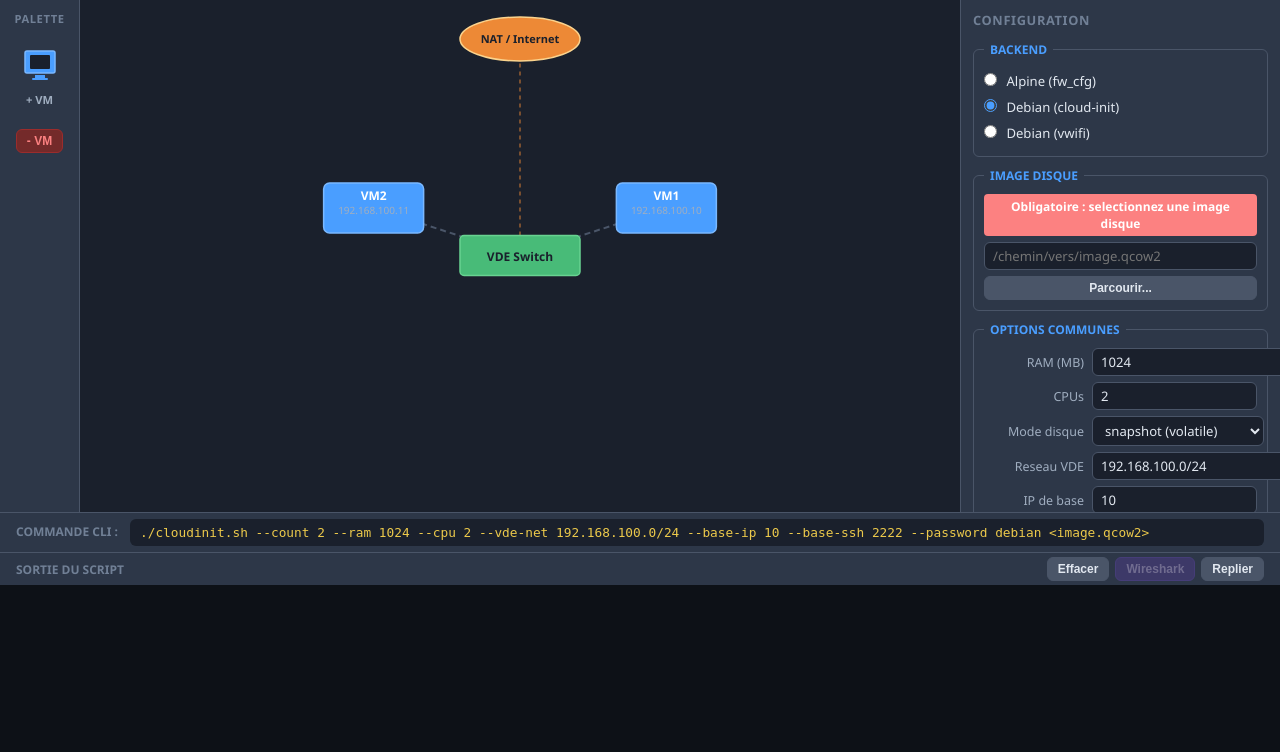
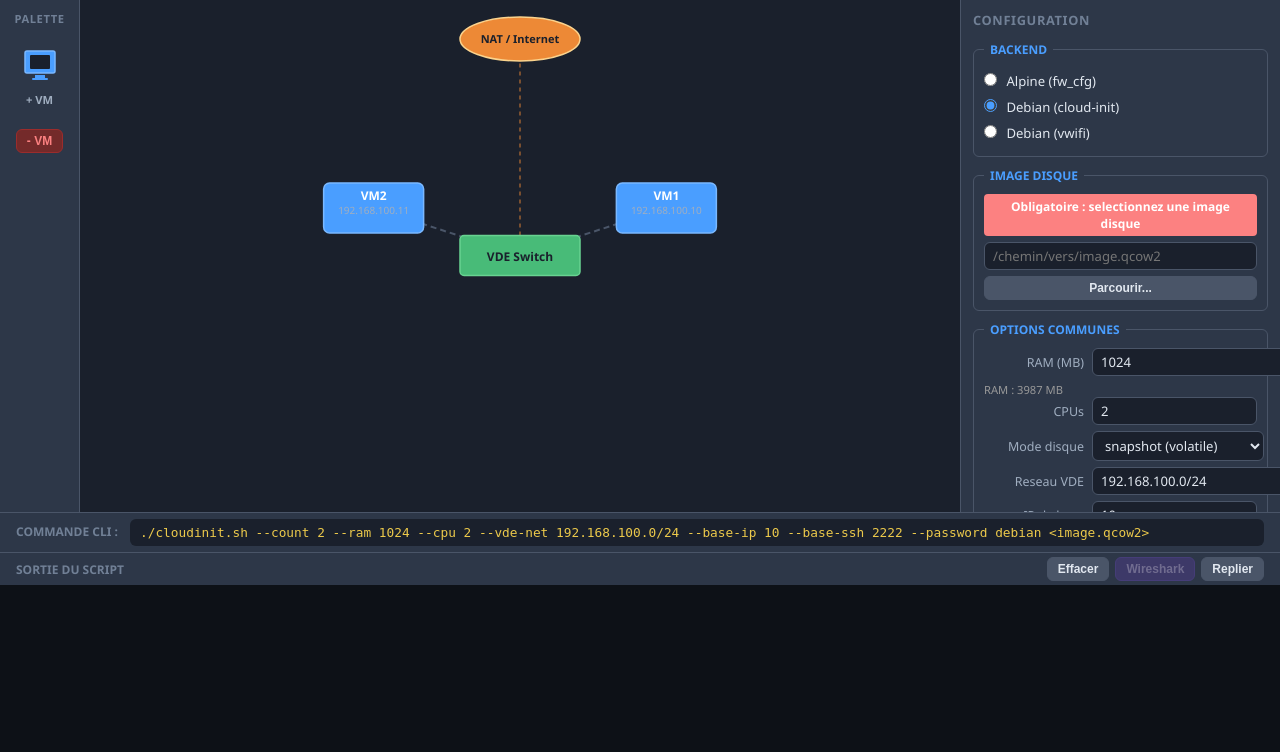
Before and after one commit to securitylab-repository/qemu_marionum, a Flask app: page / in a window 1280 px wide. Shown: the part 48-800 px from the top of the page. Run offline with Flask 3, Linux system fonts and the light colour scheme.

Commit message:
swap added for the memory check

```diff
--- a/webgui/app.py
+++ b/webgui/app.py
@@ -446,40 +446,67 @@ def api_mirror_stop():
 
 @app.route("/api/memory")
 def api_memory():
-    """Retourne la memoire totale du systeme en MB.
+    """Retourne la RAM et le swap du systeme en MB.
 
-    Priorite : cgroup v2 (memory.max) > cgroup v1 (limit_in_bytes) > /proc/meminfo.
+    Priorite : cgroup v2 > cgroup v1 > /proc/meminfo.
     On retourne la limite totale et non la memoire libre, car QEMU utilise
     le demand paging et ne consomme pas toute la RAM configuree.
     """
+    ram_mb = None
+    swap_mb = None
     try:
+        # --- RAM ---
         # cgroup v2 : memory.max
         try:
             with open("/sys/fs/cgroup/memory.max") as f:
                 val = f.read().strip()
             if val != "max":
-                return jsonify({"available_mb": int(val) // (1024 * 1024)})
+                ram_mb = int(val) // (1024 * 1024)
         except (FileNotFoundError, ValueError):
             pass
 
         # cgroup v1 : memory.limit_in_bytes
+        if ram_mb is None:
+            try:
+                with open("/sys/fs/cgroup/memory/memory.limit_in_bytes") as f:
+                    limit = int(f.read().strip())
+                if limit < 2**62:
+                    ram_mb = limit // (1024 * 1024)
+            except (FileNotFoundError, ValueError):
+                pass
+
+        # --- Swap ---
+        # cgroup v2 : memory.swap.max
         try:
-            with open("/sys/fs/cgroup/memory/memory.limit_in_bytes") as f:
-                limit = int(f.read().strip())
-            if limit < 2**62:
-                return jsonify({"available_mb": limit // (1024 * 1024)})
+            with open("/sys/fs/cgroup/memory.swap.max") as f:
+                val = f.read().strip()
+            if val != "max":
+                swap_mb = int(val) // (1024 * 1024)
         except (FileNotFoundError, ValueError):
             pass
 
-        # Fallback : /proc/meminfo MemTotal
+        # cgroup v1 : memory.memsw.limit_in_bytes (inclut ram+swap)
+        if swap_mb is None:
+            try:
+                with open("/sys/fs/cgroup/memory/memory.memsw.limit_in_bytes") as f:
+                    memsw = int(f.read().strip())
+                if memsw < 2**62 and ram_mb is not None:
+                    swap_mb = memsw // (1024 * 1024) - ram_mb
+                    if swap_mb < 0:
+                        swap_mb = 0
+            except (FileNotFoundError, ValueError):
+                pass
+
+        # Fallback : /proc/meminfo
         with open("/proc/meminfo") as f:
             for line in f:
-                if line.startswith("MemTotal:"):
-                    kb = int(line.split()[1])
-                    return jsonify({"available_mb": kb // 1024})
-        return jsonify({"available_mb": None})
+                if ram_mb is None and line.startswith("MemTotal:"):
+                    ram_mb = int(line.split()[1]) // 1024
+                if swap_mb is None and line.startswith("SwapTotal:"):
+                    swap_mb = int(line.split()[1]) // 1024
     except Exception:
-        return jsonify({"available_mb": None})
+        pass
+    return jsonify({"ram_mb": ram_mb, "swap_mb": swap_mb})
 
 
 @app.route("/api/output")
--- a/webgui/static/css/style.css
+++ b/webgui/static/css/style.css
@@ -537,6 +537,12 @@ fieldset label input[type="checkbox"] {
     display: none;
 }
 
+.ram-info {
+    font-size: 0.7rem;
+    color: #999;
+    margin-top: 2px;
+}
+
 .ram-warning {
     font-size: 0.75rem;
     font-weight: 700;
--- a/webgui/static/js/app.js
+++ b/webgui/static/js/app.js
@@ -28,6 +28,7 @@
         pollTimer: null,
         switchPos: { x: null, y: null },
         availableRam: null,
+        availableSwap: null,
     };
 
     // Elements du DOM
@@ -634,7 +635,15 @@
         fetch("/api/memory")
             .then(r => r.json())
             .then(data => {
-                state.availableRam = data.available_mb;
+                state.availableRam = data.ram_mb;
+                state.availableSwap = data.swap_mb;
+                // Afficher les valeurs RAM/swap
+                const info = document.getElementById("ram-info");
+                if (info && data.ram_mb !== null) {
+                    const swap = data.swap_mb || 0;
+                    const swapTxt = swap > 0 ? ` | Swap : ${swap} MB` : "";
+                    info.textContent = `RAM : ${data.ram_mb} MB${swapTxt}`;
+                }
                 updateRamWarning();
             })
             .catch(() => {});
@@ -645,8 +654,8 @@
         if (!warning) return;
 
         if (state.availableRam === null || state.availableRam === undefined) {
-            warning.classList.add("hidden");
             warning.className = "ram-warning hidden";
+            warning.textContent = "";
             return;
         }
 
@@ -656,14 +665,21 @@
             totalRam += vm.ram || globalRam;
         });
 
-        const avail = state.availableRam;
+        const ram = state.availableRam;
+        const swap = state.availableSwap || 0;
+        const total = ram + swap;
+        const swapInfo = swap > 0 ? ` + ${swap} MB swap` : "";
+        const sysInfo = `Systeme : ${ram} MB RAM${swapInfo}`;
 
-        if (totalRam >= avail) {
+        if (totalRam >= total) {
             warning.className = "ram-warning danger";
-            warning.textContent = `Memoire insuffisante ! ${totalRam} MB requis, seulement ${avail} MB disponibles`;
-        } else if (totalRam >= avail * 0.7) {
+            warning.textContent = `Memoire insuffisante ! ${totalRam} MB requis. ${sysInfo}`;
+        } else if (totalRam >= ram) {
             warning.className = "ram-warning warn";
-            warning.textContent = `Attention : ${state.vms.length} VMs x RAM = ${totalRam} MB. Disponible : ${avail} MB`;
+            warning.textContent = `RAM depassee (swap sera utilise). ${totalRam} MB requis. ${sysInfo}`;
+        } else if (totalRam >= ram * 0.7) {
+            warning.className = "ram-warning warn";
+            warning.textContent = `Attention : ${totalRam} MB requis. ${sysInfo}`;
         } else {
             warning.className = "ram-warning hidden";
             warning.textContent = "";
@@ -718,10 +734,21 @@
             const globalRam = parseInt(document.getElementById("opt-ram")?.value, 10) || 1024;
             let totalRam = 0;
             state.vms.forEach(vm => { totalRam += vm.ram || globalRam; });
-            if (totalRam >= state.availableRam) {
+            const ram = state.availableRam;
+            const swap = state.availableSwap || 0;
+            const total = ram + swap;
+            const swapInfo = swap > 0 ? ` + ${swap} MB swap` : "";
+            if (totalRam >= total) {
                 if (!confirm(
-                    `Memoire insuffisante : ${totalRam} MB requis, seulement ${state.availableRam} MB disponibles.\n` +
+                    `Memoire insuffisante : ${totalRam} MB requis, seulement ${ram} MB RAM${swapInfo} disponibles.\n` +
                     "Le systeme risque de tuer les VMs (OOM). Lancer quand meme ?"
+                )) {
+                    return;
+                }
+            } else if (totalRam >= ram) {
+                if (!confirm(
+                    `RAM depassee : ${totalRam} MB requis, ${ram} MB RAM${swapInfo}.\n` +
+                    "Le swap sera utilise (performances degradees). Lancer quand meme ?"
                 )) {
                     return;
                 }
--- a/webgui/templates/index.html
+++ b/webgui/templates/index.html
@@ -122,6 +122,7 @@
                     <label for="opt-ram">RAM (MB)</label>
                     <input type="number" id="opt-ram" value="1024" min="128" step="128">
                 </div>
+                <div id="ram-info" class="ram-info"></div>
                 <div id="ram-warning" class="ram-warning hidden"></div>
                 <div class="form-row">
                     <label for="opt-cpu">CPUs</label>
```
